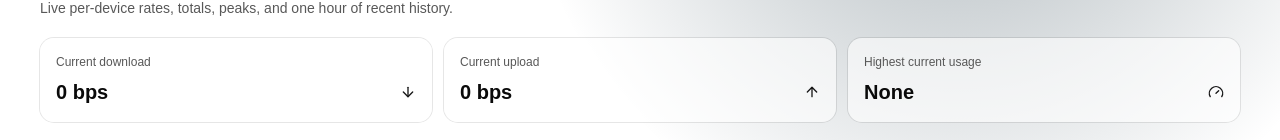
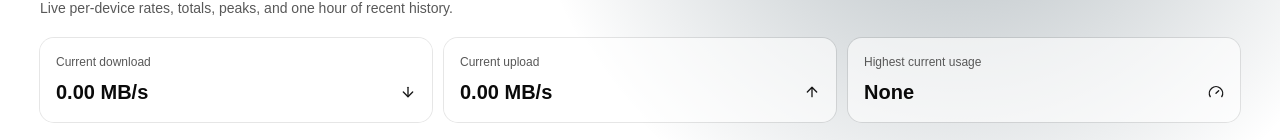
Before and after one commit to ITZproVenom/netwarden, a React (Vite) app in the folder cmd/netwarden-gui/frontend/: page / in a window 1280 px wide. Both pictures are taken after a click on the button "Bandwidth". Shown: the part 181-321 px from the top of the page. Built offline with nearby package versions, Linux system fonts and the light colour scheme.

Commit message:
feat: Add rate unit management for bandwidth measurement and update related components

```diff
--- a/cmd/netwarden-gui/frontend/src/app/providers.tsx
+++ b/cmd/netwarden-gui/frontend/src/app/providers.tsx
@@ -9,6 +9,7 @@ import { queryKeys } from "@/lib/query-keys"
 import { UnsavedChangesProvider } from "@/app/unsaved-changes"
 import { LiveAnnouncer } from "@/components/LiveAnnouncer"
 import { announce } from "@/lib/accessibility"
+import { MeasurementProvider } from "@/lib/measurement"
 
 const queryClient = new QueryClient({ defaultOptions: { queries: { staleTime: 2_000, retry: 1 } } })
 
@@ -41,12 +42,14 @@ export function AppProviders({ children }: { children: ReactNode }) {
     <ThemeProvider attribute="class" defaultTheme="system" enableSystem>
       <QueryClientProvider client={queryClient}>
         <UnsavedChangesProvider>
+          <MeasurementProvider>
             <TooltipProvider>
               <RuntimeEventBridge />
               <LiveAnnouncer />
               {children}
               <Toaster richColors position="bottom-right" />
             </TooltipProvider>
+          </MeasurementProvider>
         </UnsavedChangesProvider>
       </QueryClientProvider>
     </ThemeProvider>
--- a/cmd/netwarden-gui/frontend/src/features/bandwidth/BandwidthMonitorView.tsx
+++ b/cmd/netwarden-gui/frontend/src/features/bandwidth/BandwidthMonitorView.tsx
@@ -23,8 +23,10 @@ import {
 } from "./monitor.queries"
 import { useBandwidthLimits } from "./bandwidth.queries"
 import { formatBytes, formatRate } from "./monitor-format"
+import { useRateUnit } from "@/lib/measurement"
 
 export function BandwidthMonitorView() {
+  const { rateUnit } = useRateUnit()
   const { data: status } = useRuntimeStatus()
   const running = Boolean(status?.Running)
   const available = running && Boolean(status?.BandwidthMonitoringAvailable)
@@ -63,8 +65,8 @@ export function BandwidthMonitorView() {
         <p className="mt-2 text-sm text-muted-foreground">Live per-device rates, totals, peaks, and one hour of recent history.</p>
       </div>
       <div className="grid gap-3 sm:grid-cols-3">
-        <MetricCard label="Current download" value={formatRate(totals.download)} icon={<ArrowDown />} />
-        <MetricCard label="Current upload" value={formatRate(totals.upload)} icon={<ArrowUp />} />
+        <MetricCard label="Current download" value={formatRate(totals.download, rateUnit)} icon={<ArrowDown />} />
+        <MetricCard label="Current upload" value={formatRate(totals.upload, rateUnit)} icon={<ArrowUp />} />
         <MetricCard label="Highest current usage" value={busiest ? busiest.device.name : "None"} icon={<Gauge />} />
       </div>
       {(health?.samplingError || health?.queueDrops || health?.sendErrors) ? (
@@ -102,9 +104,9 @@ export function BandwidthMonitorView() {
                   return (
                     <TableRow key={device.mac}>
                       <TableCell><p className="text-sm font-medium">{device.name}</p><p className="font-mono text-[10px] text-muted-foreground">{device.ip}</p></TableCell>
-                      <TableCell><p className="text-xs text-primary">↓ {formatRate(measurement?.downloadBPS || 0)}</p><p className="text-xs text-muted-foreground">↑ {formatRate(measurement?.uploadBPS || 0)}</p></TableCell>
+                      <TableCell><p className="text-xs text-primary">↓ {formatRate(measurement?.downloadBPS || 0, rateUnit)}</p><p className="text-xs text-muted-foreground">↑ {formatRate(measurement?.uploadBPS || 0, rateUnit)}</p></TableCell>
                       <TableCell><p className="text-xs">↓ {formatBytes(measurement?.downloadBytes || 0)}</p><p className="text-xs text-muted-foreground">↑ {formatBytes(measurement?.uploadBytes || 0)}</p></TableCell>
-                      <TableCell><p className="text-xs">↓ {formatRate(measurement?.peakDownloadBPS || 0)}</p><p className="text-xs text-muted-foreground">↑ {formatRate(measurement?.peakUploadBPS || 0)}</p></TableCell>
+                      <TableCell><p className="text-xs">↓ {formatRate(measurement?.peakDownloadBPS || 0, rateUnit)}</p><p className="text-xs text-muted-foreground">↑ {formatRate(measurement?.peakUploadBPS || 0, rateUnit)}</p></TableCell>
                       <TableCell><TrafficBars measurement={measurement} /></TableCell>
                       <TableCell className="text-right">
                         {isMonitored ? (
--- a/cmd/netwarden-gui/frontend/src/features/bandwidth/format.ts
+++ b/cmd/netwarden-gui/frontend/src/features/bandwidth/format.ts
@@ -1,11 +1,17 @@
 import type { BandwidthLimit } from "@/lib/wails/types"
+import type { RateUnit } from "@/lib/measurement"
 
 export const displayMbps = (bitsPerSecond: number) =>
   (bitsPerSecond / 1_000_000).toLocaleString(undefined, { maximumFractionDigits: 2 })
 
-export function bandwidthSummary(limit?: BandwidthLimit) {
+export const displayRateValue = (bitsPerSecond: number, unit: RateUnit) =>
+  (bitsPerSecond / (unit === "megabytes" ? 8_000_000 : 1_000_000)).toLocaleString(undefined, { maximumFractionDigits: 2 })
+
+export const rateUnitLabel = (unit: RateUnit) => unit === "megabytes" ? "MB/s" : "Mbps"
+
+export function bandwidthSummary(limit?: BandwidthLimit, unit: RateUnit = "megabytes") {
   if (!limit) return "—"
-  const download = limit.downloadBitsPerSecond ? displayMbps(limit.downloadBitsPerSecond) : "∞"
-  const upload = limit.uploadBitsPerSecond ? displayMbps(limit.uploadBitsPerSecond) : "∞"
-  return `↓ ${download} · ↑ ${upload} Mbps`
+  const download = limit.downloadBitsPerSecond ? displayRateValue(limit.downloadBitsPerSecond, unit) : "∞"
+  const upload = limit.uploadBitsPerSecond ? displayRateValue(limit.uploadBitsPerSecond, unit) : "∞"
+  return `↓ ${download} · ↑ ${upload} ${rateUnitLabel(unit)}`
 }
--- a/cmd/netwarden-gui/frontend/src/features/bandwidth/monitor-format.ts
+++ b/cmd/netwarden-gui/frontend/src/features/bandwidth/monitor-format.ts
@@ -1,4 +1,7 @@
-export function formatRate(bitsPerSecond: number) {
+import type { RateUnit } from "@/lib/measurement"
+
+export function formatRate(bitsPerSecond: number, unit: RateUnit = "megabytes") {
+  if (unit === "megabytes") return `${(bitsPerSecond / 8_000_000).toFixed(2)} MB/s`
   if (bitsPerSecond >= 1_000_000_000) return `${(bitsPerSecond / 1_000_000_000).toFixed(2)} Gbps`
   if (bitsPerSecond >= 1_000_000) return `${(bitsPerSecond / 1_000_000).toFixed(2)} Mbps`
   if (bitsPerSecond >= 1_000) return `${(bitsPerSecond / 1_000).toFixed(1)} Kbps`
--- a/cmd/netwarden-gui/frontend/src/features/settings/ApplicationPreferencesCard.tsx
+++ b/cmd/netwarden-gui/frontend/src/features/settings/ApplicationPreferencesCard.tsx
@@ -1,4 +1,4 @@
-import { Info, MonitorCog, Palette } from "lucide-react"
+import { Gauge, Info, MonitorCog, Palette } from "lucide-react"
 import { useTheme } from "next-themes"
 import { useQuery } from "@tanstack/react-query"
 import { Card, CardContent, CardDescription, CardHeader, CardTitle } from "@/components/ui/card"
@@ -6,9 +6,11 @@ import { Label } from "@/components/ui/label"
 import { NativeSelect, NativeSelectOption } from "@/components/ui/native-select"
 import { queryKeys } from "@/lib/query-keys"
 import { wailsClient } from "@/lib/wails/client"
+import { useRateUnit, type RateUnit } from "@/lib/measurement"
 
 export function ApplicationPreferencesCard() {
   const { theme, setTheme } = useTheme()
+  const { rateUnit, setRateUnit } = useRateUnit()
   const { data: appInfo } = useQuery({ queryKey: queryKeys.appInfo, queryFn: wailsClient.appInfo, retry: false })
   return (
     <Card className="bg-card/60">
@@ -23,7 +25,7 @@ export function ApplicationPreferencesCard() {
           </div>
         </div>
       </CardHeader>
-      <CardContent className="grid gap-6 py-6 md:grid-cols-2 md:gap-12">
+      <CardContent className="grid gap-6 py-6 md:grid-cols-3 md:gap-12">
         <div className="space-y-3">
           <div className="flex items-center gap-2">
             <Palette className="size-4 text-primary" />
@@ -40,6 +42,22 @@ export function ApplicationPreferencesCard() {
             <NativeSelectOption value="light">Light</NativeSelectOption>
           </NativeSelect>
           <p className="text-xs text-muted-foreground">Your choice is stored on this device.</p>
+        </div>
+        <div className="space-y-3">
+          <div className="flex items-center gap-2">
+            <Gauge className="size-4 text-primary" />
+            <Label htmlFor="rate-unit">Bandwidth measurement</Label>
+          </div>
+          <NativeSelect
+            id="rate-unit"
+            className="w-full"
+            value={rateUnit}
+            onChange={(event) => setRateUnit(event.target.value as RateUnit)}
+          >
+            <NativeSelectOption value="megabytes">Megabytes per second (MB/s)</NativeSelectOption>
+            <NativeSelectOption value="megabits">Megabits per second (Mbps)</NativeSelectOption>
+          </NativeSelect>
+          <p className="text-xs text-muted-foreground">Used for live traffic and bandwidth limits.</p>
         </div>
         <div className="rounded-lg border bg-background/30 p-4">
           <div className="flex items-center gap-2">
--- /dev/null
+++ b/cmd/netwarden-gui/frontend/src/lib/measurement.tsx
@@ -0,0 +1,20 @@
+import { createContext, useContext, type ReactNode } from "react"
+import { useStoredState } from "@/lib/preferences"
+
+export type RateUnit = "megabytes" | "megabits"
+
+const RateUnitContext = createContext<{
+  rateUnit: RateUnit
+  setRateUnit: (unit: RateUnit) => void
+} | null>(null)
+
+export function MeasurementProvider({ children }: { children: ReactNode }) {
+  const [rateUnit, setRateUnit] = useStoredState<RateUnit>("netwarden-rate-unit", "megabytes")
+  return <RateUnitContext.Provider value={{ rateUnit, setRateUnit }}>{children}</RateUnitContext.Provider>
+}
+
+export function useRateUnit() {
+  const value = useContext(RateUnitContext)
+  if (!value) throw new Error("useRateUnit must be used inside MeasurementProvider")
+  return value
+}
```
Lines whose indentation alone changed are shown as unchanged.
